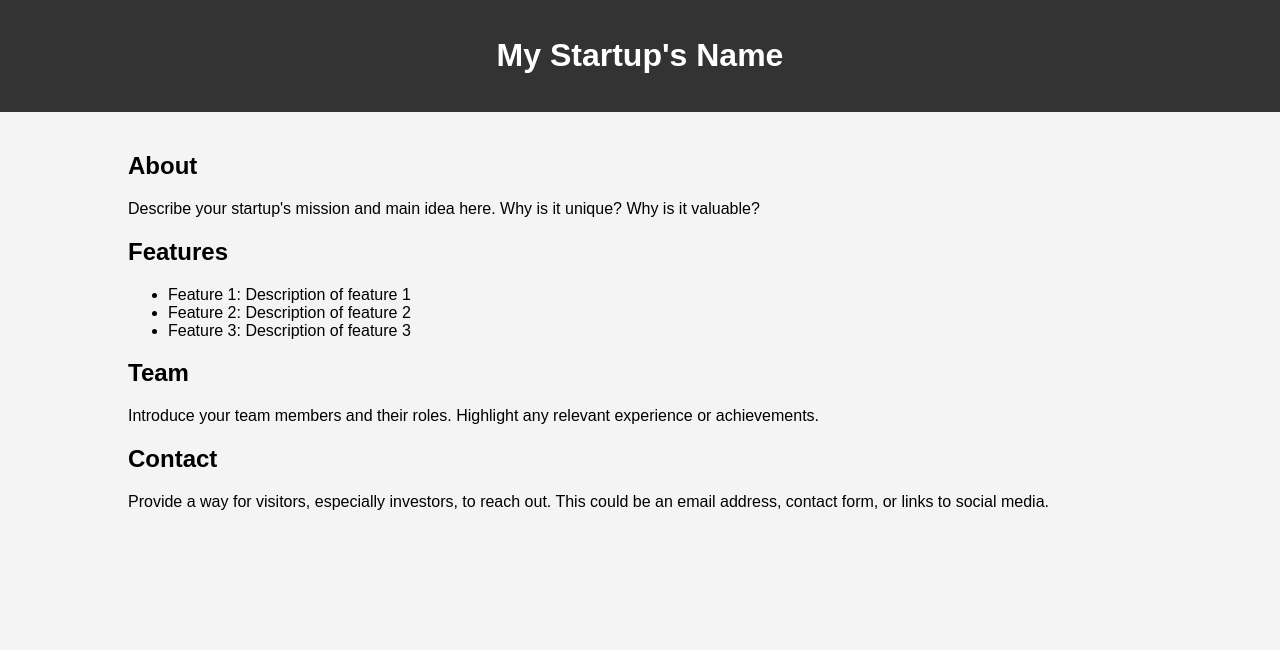
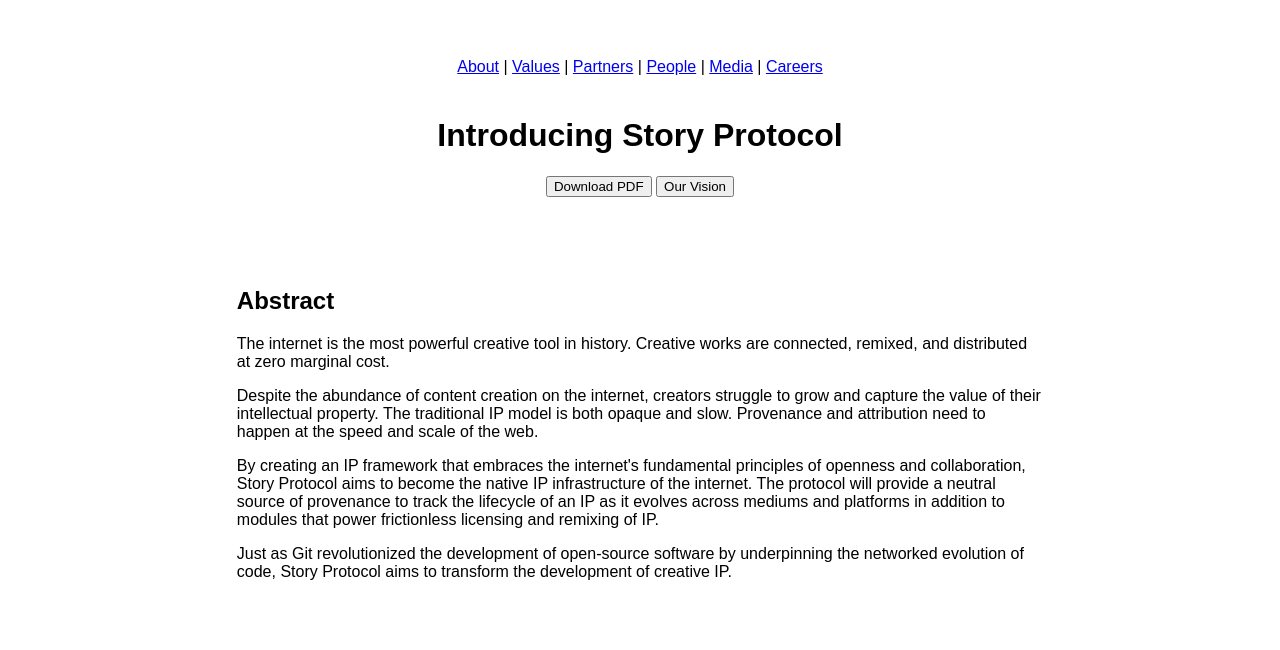
Before and after one commit to michaelsipper/c2c, a plain HTML site: page index.html in a window 1280 px wide. Drawn offline with Linux system fonts and the light colour scheme.

Commit message:
Update index.html

```diff
--- a/index.html
+++ b/index.html
@@ -1,61 +1,59 @@
 <!DOCTYPE html>
 <html lang="en">
+
 <head>
     <meta charset="UTF-8">
-    <meta http-equiv="X-UA-Compatible" content="IE=edge">
     <meta name="viewport" content="width=device-width, initial-scale=1.0">
-    <title>My Startup</title>
+    <title>Story Protocol</title>
     <style>
+        /* Basic styles for centering and spacing */
         body {
             font-family: Arial, sans-serif;
-            margin: 0;
-            padding: 0;
-            background-color: #f4f4f4;
+            text-align: center;
+            padding: 50px 10%;
         }
-        header {
-            background-color: #333;
-            color: #fff;
-            text-align: center;
-            padding: 1em 0;
-        }
-        section {
+
+        .overlay {
+            background-color: rgba(255, 255, 255, 0.7);
             padding: 20px;
-        }
-        .container {
-            width: 80%;
-            margin: auto;
-            overflow: hidden;
         }
     </style>
 </head>
+
 <body>
-    <header>
-        <h1>My Startup's Name</h1>
-    </header>
+    <!-- Navbar -->
+    <nav>
+        <a href="#about">About</a> |
+        <a href="#values">Values</a> |
+        <a href="#partners">Partners</a> |
+        <a href="#people">People</a> |
+        <a href="#media">Media</a> |
+        <a href="#careers">Careers</a>
+    </nav>
 
-    <section class="container">
-        <h2>About</h2>
-        <p>
-            Describe your startup's mission and main idea here. Why is it unique? Why is it valuable?
-        </p>
+    <!-- Main Hero Section -->
+    <div class="overlay">
+        <h1>Introducing Story Protocol</h1>
+        <button>Download PDF</button>
+        <button>Our Vision</button>
+    </div>
 
-        <h2>Features</h2>
-        <ul>
-            <li>Feature 1: Description of feature 1</li>
-            <li>Feature 2: Description of feature 2</li>
-            <li>Feature 3: Description of feature 3</li>
-            <!-- Add more features as necessary -->
-        </ul>
-
-        <h2>Team</h2>
-        <p>
-            Introduce your team members and their roles. Highlight any relevant experience or achievements.
-        </p>
-
-        <h2>Contact</h2>
-        <p>
-            Provide a way for visitors, especially investors, to reach out. This could be an email address, contact form, or links to social media.
-        </p>
+    <!-- Article/Blog Section -->
+    <section style="padding: 50px 10%; text-align: left;">
+        <h2>Abstract</h2>
+        <p>The internet is the most powerful creative tool in history. Creative works are connected,
+            remixed, and distributed at zero marginal cost.</p>
+        <p>Despite the abundance of content creation on the internet, creators struggle to grow and
+            capture the value of their intellectual property. The traditional IP model is both opaque
+            and slow. Provenance and attribution need to happen at the speed and scale of the web.</p>
+        <p>By creating an IP framework that embraces the internet's fundamental principles of
+            openness and collaboration, Story Protocol aims to become the native IP infrastructure of
+            the internet. The protocol will provide a neutral source of provenance to track the lifecycle
+            of an IP as it evolves across mediums and platforms in addition to modules that power
+            frictionless licensing and remixing of IP.</p>
+        <p>Just as Git revolutionized the development of open-source software by underpinning the
+            networked evolution of code, Story Protocol aims to transform the development of creative IP.</p>
     </section>
 </body>
+
 </html>
```
